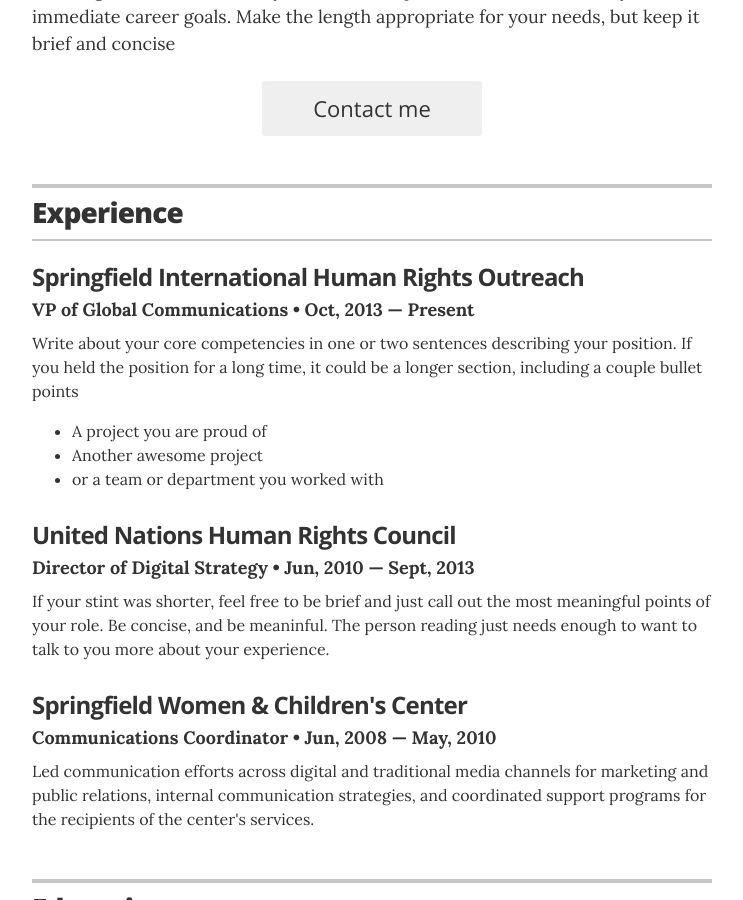
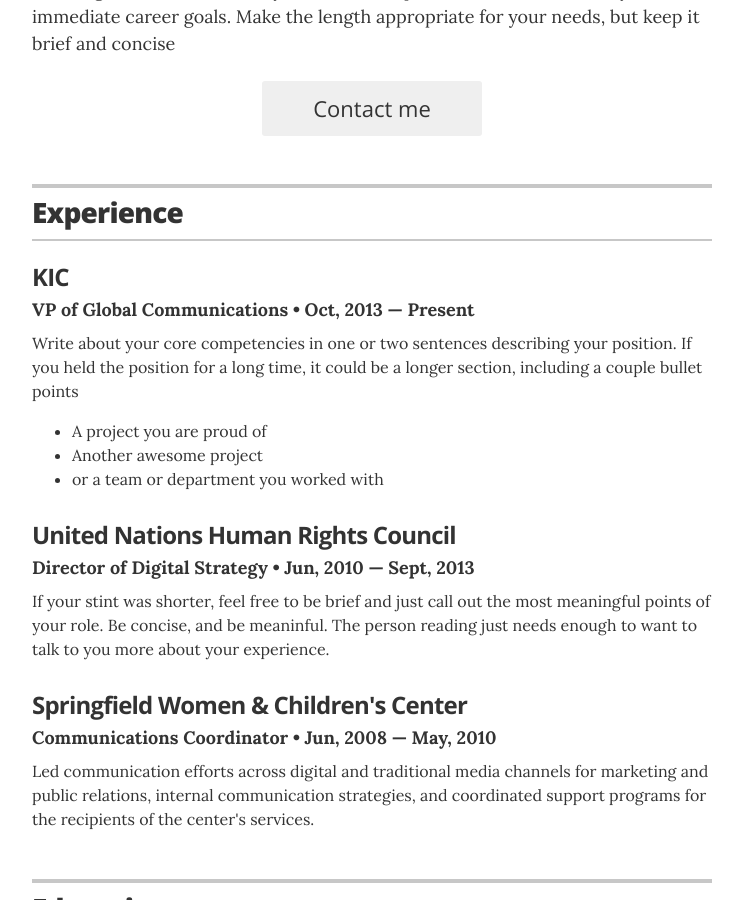
Before and after one commit to sirparis/sirparis.github.io, a Jekyll site: the page built from index.html, in a window 1280 px wide and 900 px high, scrolled down 337 px. Shown: the whole window, without its empty margins (268-1011 px from the left). Built offline with Jekyll 4.4.1, drawn with Linux system fonts in a browser that asks for light colours.

Commit message:
First try

```diff
--- a/_data/experience.yml
+++ b/_data/experience.yml
@@ -1,6 +1,6 @@
 # Jobs
 # VP of Global Communications
-- company: Springfield International Human Rights Outreach
+- company: KIC
   position: VP of Global Communications
   duration: Oct, 2013 &mdash; Present
   summary: Write about your core competencies in one or two sentences describing your position. If you held the position for a long time, it could be a longer section, including a couple bullet points	<ul class="resume-item-list"><li>A project you are proud of</li><li>Another awesome project</li><li>or a team or department you worked with</li></ul>
```
